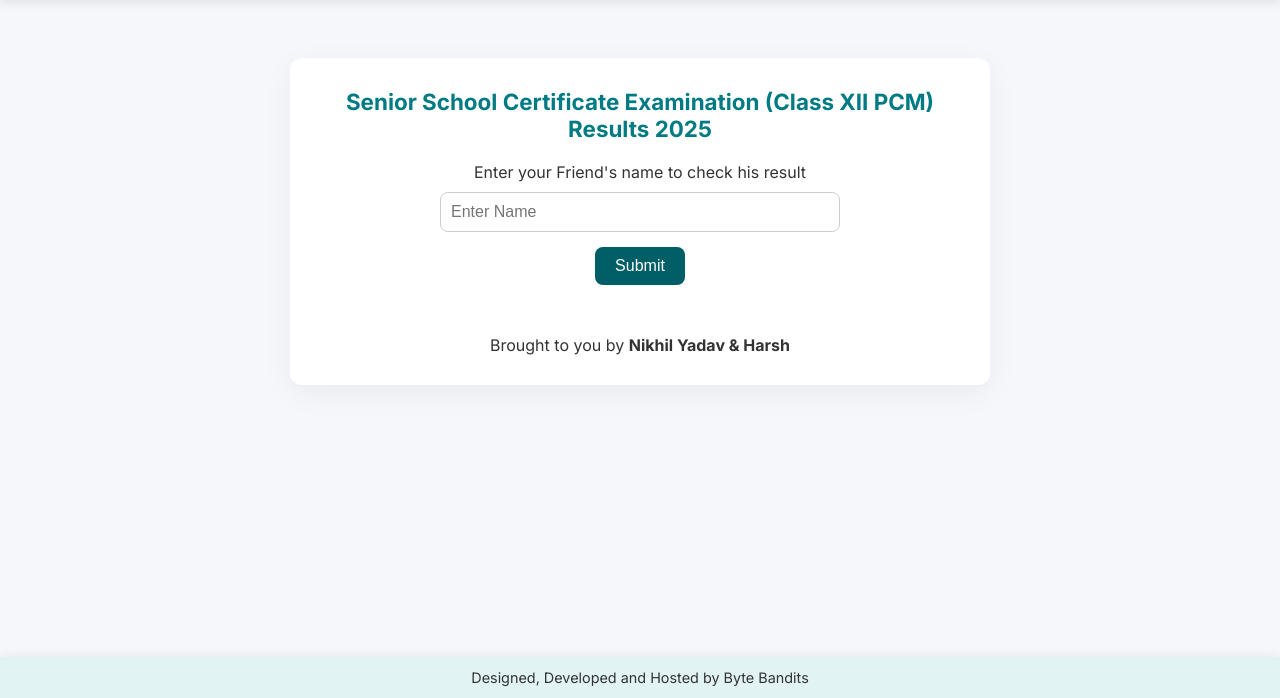
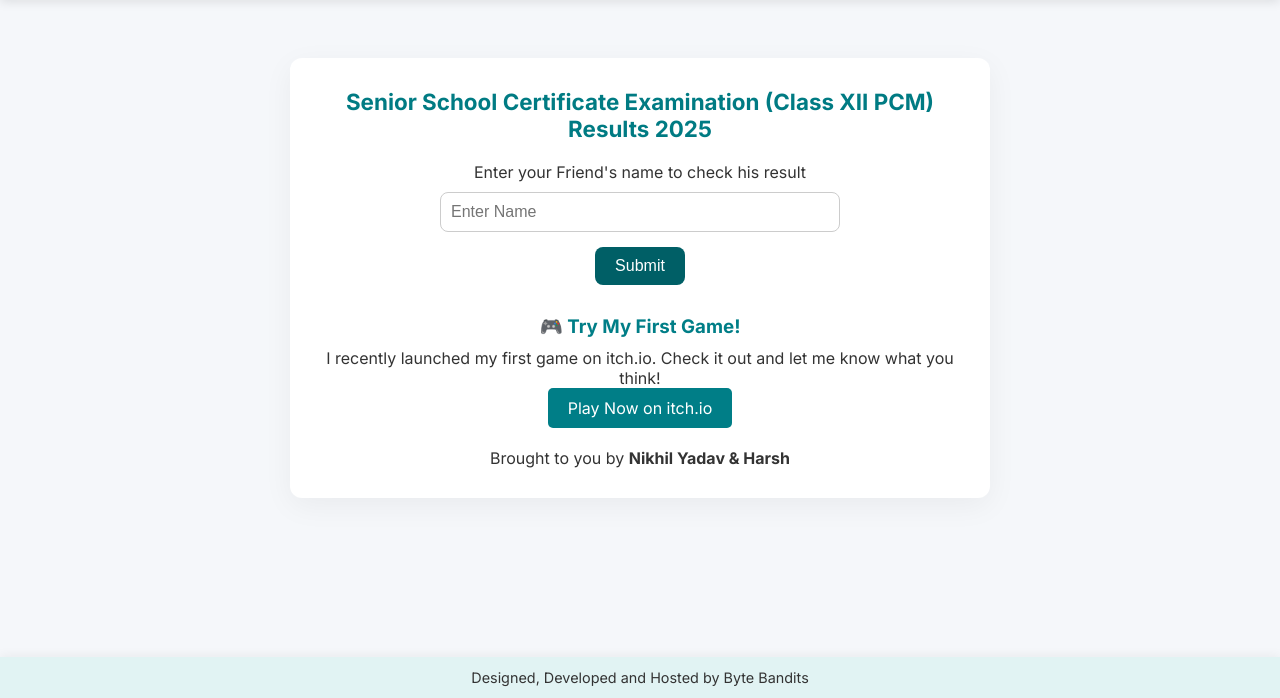
Before and after one commit to OjasYavdheya/RESULT, a plain HTML site: page index.html in a window 1280 px wide. Shown: the part 102-800 px from the top of the page. Drawn offline with Linux system fonts and the light colour scheme.

Commit message:
Adding game link index.html
Adding Itch.io Game link made by Nikhil Flappy Bird

```diff
--- a/index.html
+++ b/index.html
@@ -168,6 +168,15 @@
     <br />
     <button onclick="showResult()">Submit</button>
 
+    <div style="text-align: center; margin-top: 10px;">
+    <h3 style="color: #007e87;">🎮 Try My First Game!</h3>
+    <p style="margin: 10px 0;">I recently launched my first game on itch.io. Check it out and let me know what you think!</p>
+    <a href="https://1fng.itch.io/birdington" target="_blank"
+     style="background-color: #007e87; color: white; padding: 10px 20px; border-radius: 5px; text-decoration: none;">
+      Play Now on itch.io
+    </a>
+    </div>
+
     <p id="errorMessage" class="error"></p>
     <iframe id="resultFrame" title="Class Result PDF"></iframe>
     <p style="margin-top: 30px;">Brought to you by <strong>Nikhil Yadav & Harsh </strong></p>
```
